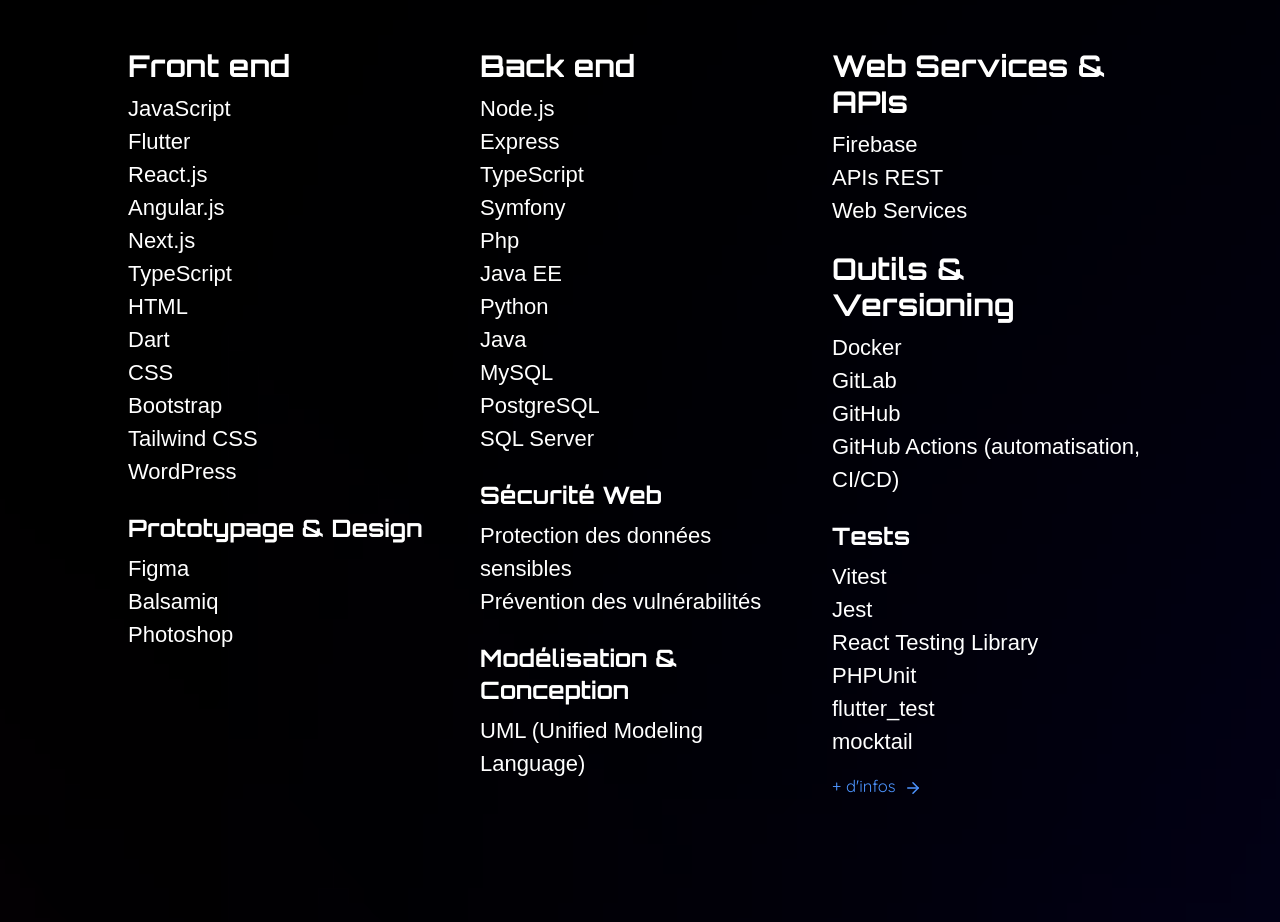
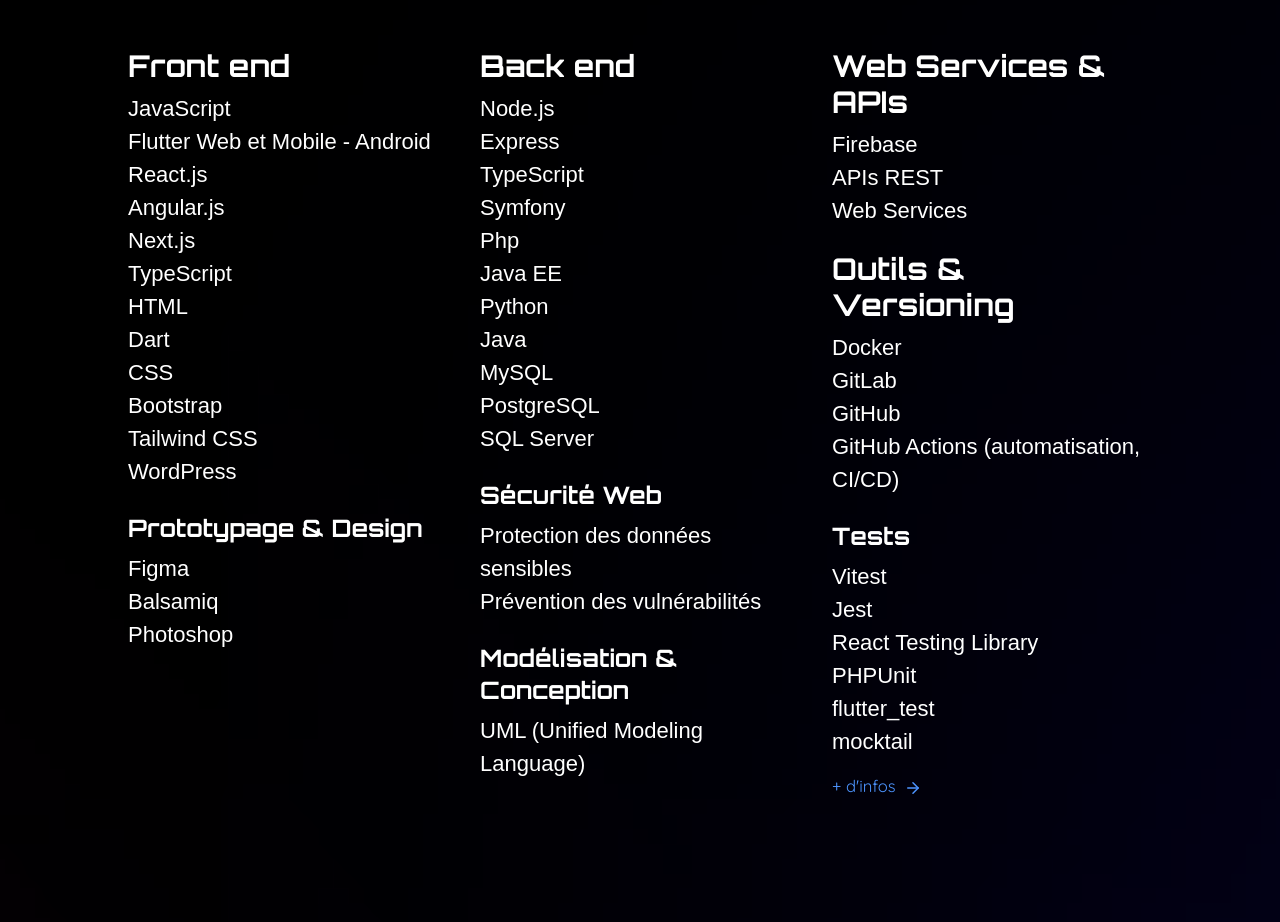
Before and after one commit to YoCode35/my-book, a Next.js app: page / in a window 1280 px wide. Shown: the part 1560-2482 px from the top of the page. Built offline with nearby package versions, Linux system fonts and the light colour scheme.

Commit message:
Update CV & add Android skills section

```diff
--- a/src/app/page.tsx
+++ b/src/app/page.tsx
@@ -222,7 +222,7 @@ export default function Home() {
             <div className="text-center sm:text-left">
               <div className="skills-title">Front end</div>
               <div className="skills-text"><span>JavaScript</span></div>
-              <div className="skills-text"><span>Flutter</span></div>
+              <div className="skills-text"><span>Flutter Web et Mobile - Android</span></div>
               <div className="skills-text"><span>React.js</span></div>
               <div className="skills-text"><span>Angular.js</span></div>
               <div className="skills-text"><span>Next.js</span></div>
```
Also changed, not shown: 1 other file (tests, documents, lock files or other folders).
